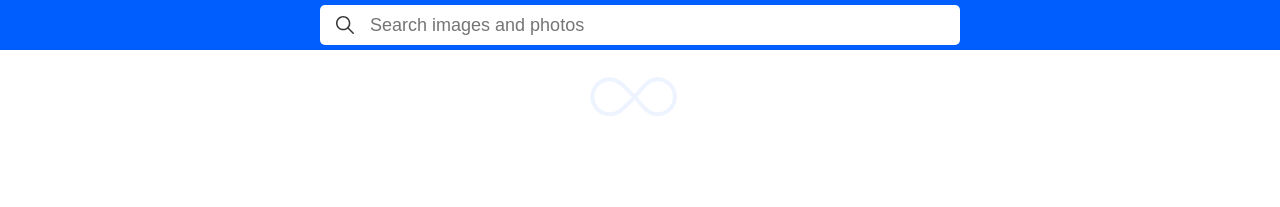
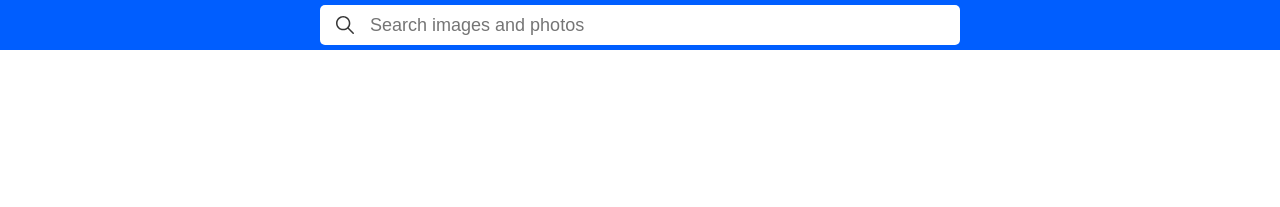
Before and after one commit to IshNekittt/goit-typescript-hw-02, a React (Vite) app: page / in a window 1280 px wide. Shown: the top 207 px of the page. Built offline with nearby package versions, Linux system fonts and the light colour scheme.

Commit message:
Fix loader appearance

```diff
--- a/src/App.tsx
+++ b/src/App.tsx
@@ -83,7 +83,7 @@ function App() {
       )}
       {page < totalPages && <LoadMoreBtn onClick={handleFetchPage} />}
       {error && <ErrorMessage />}
-      <Loader />
+      {isLoading && <Loader />}
       <ImageModal
         isOpen={isModalOpen}
         current={currentElem}
```
